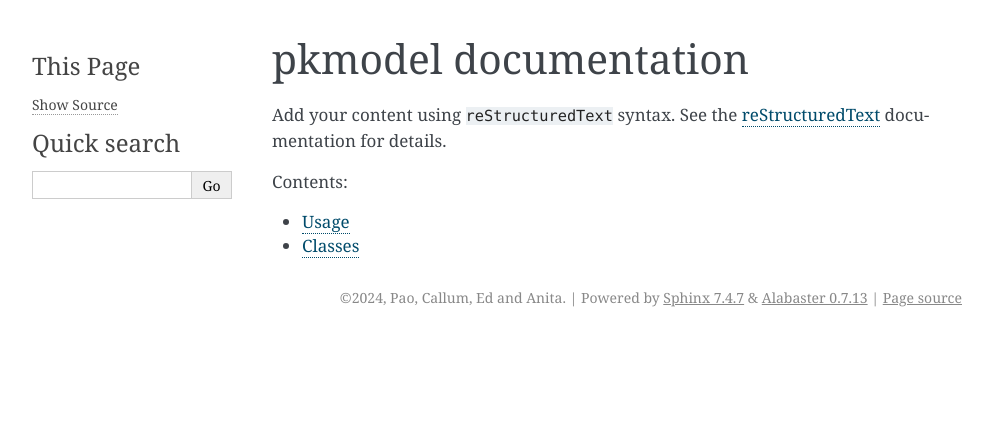
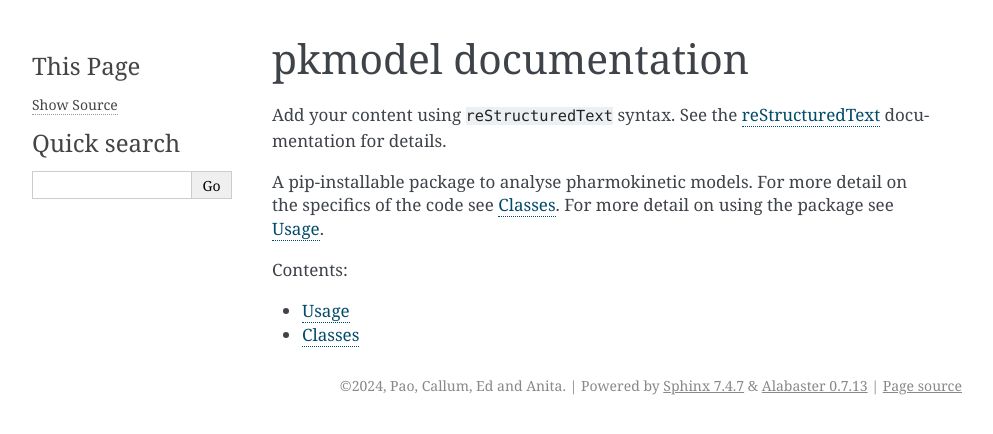
Before and after one commit to 4the-right-side/pkmodel, a Sphinx documentation site: the page built from docs/index.rst, in a window 1280 px wide. Shown: the top 434 px of the page, without its empty margins (148-1141 px from the left). Built offline with Sphinx 7.4.7, drawn with Linux system fonts in a browser that asks for light colours.

Commit message:
#4 updating documentation index

```diff
--- a/docs/index.rst
+++ b/docs/index.rst
@@ -10,6 +10,9 @@ Add your content using ``reStructuredText`` syntax. See the
 `reStructuredText <https://www.sphinx-doc.org/en/master/usage/restructuredtext/index.html>`_
 documentation for details.
 
+A pip-installable package to analyse pharmokinetic models.
+For more detail on the specifics of the code see :doc:`Classes`.
+For more detail on using the package see :doc:`usage`.
 
 .. toctree::
    :maxdepth: 2
```
